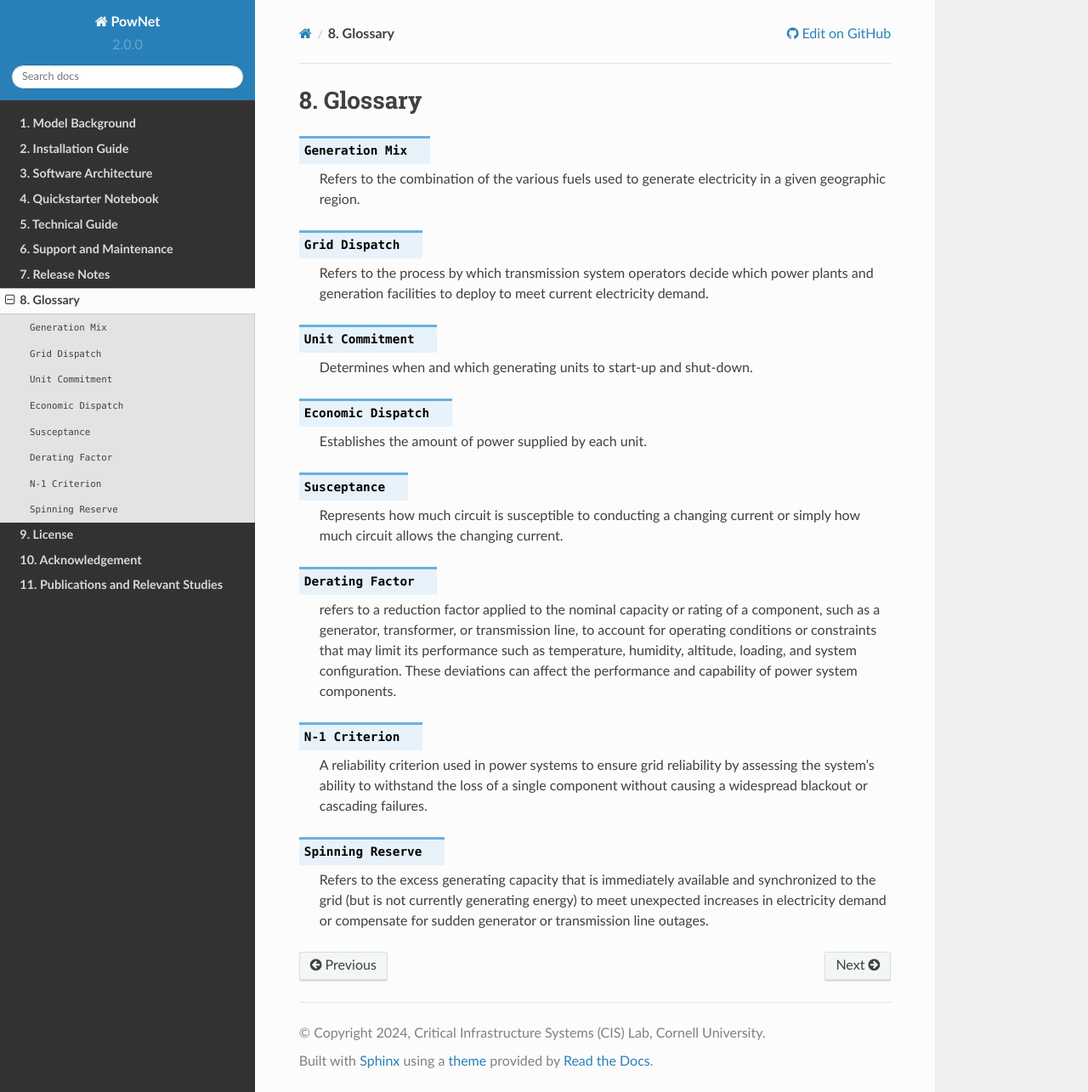
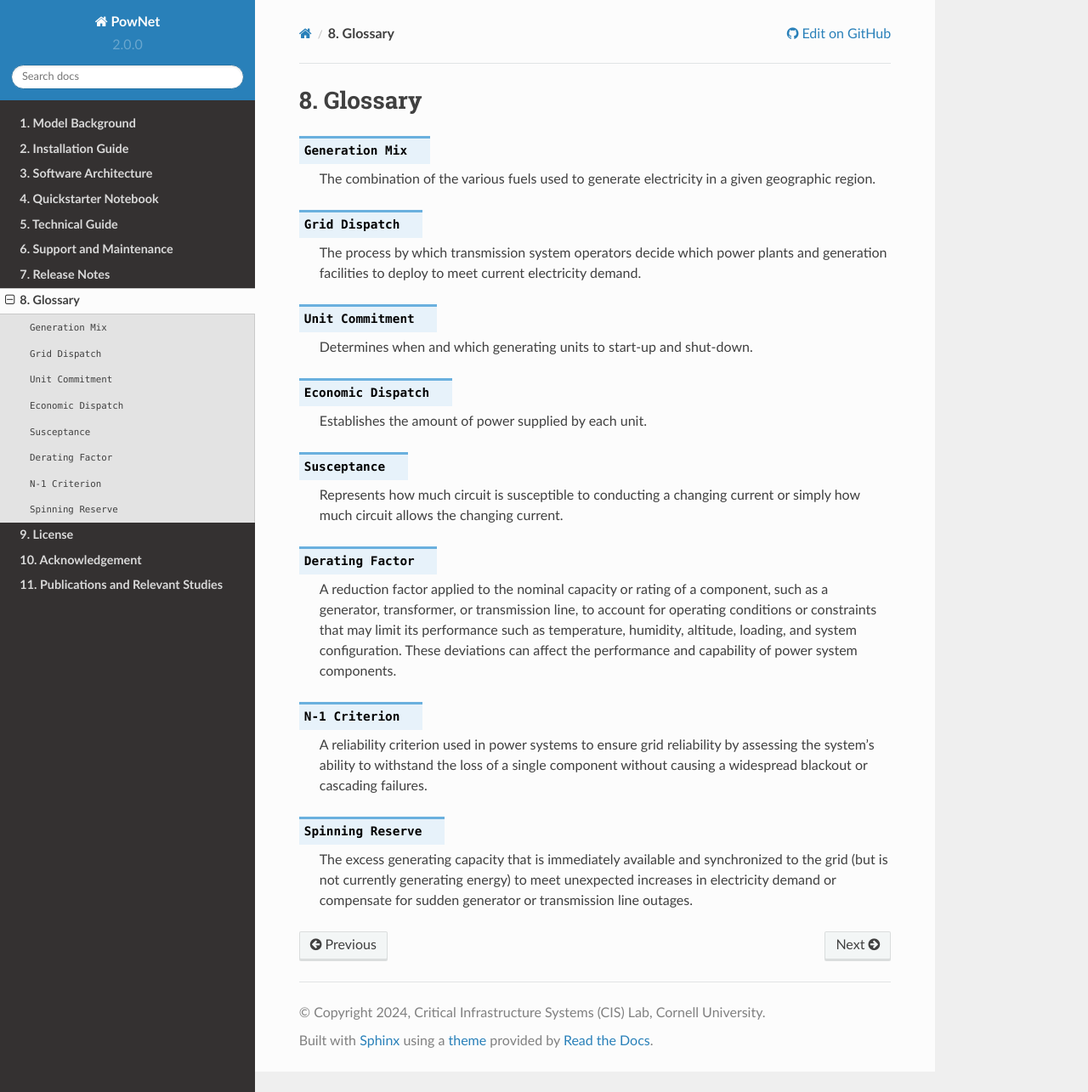
Before and after one commit to HishamEldardiry/PowNet_Documentation, a Sphinx documentation site: the page built from docs/source/pages/glossary.rst, in a window 1280 px wide and 1285 px high. Shown: the whole window at 85% size. Built offline with Sphinx 7.4.7 and the Read the Docs theme 2.0.0, drawn with Linux system fonts in a browser that asks for light colours.

Commit message:
Update glossary.rst

```diff
--- a/docs/source/pages/glossary.rst
+++ b/docs/source/pages/glossary.rst
@@ -3,11 +3,11 @@
 
 .. confval:: Generation Mix
 
-    Refers to the combination of the various fuels used to generate electricity in a given geographic region.
+    The combination of the various fuels used to generate electricity in a given geographic region.
 
 .. confval:: Grid Dispatch
 
-    Refers to the process by which transmission system operators decide which power plants and generation facilities to deploy to meet current electricity demand.
+    The process by which transmission system operators decide which power plants and generation facilities to deploy to meet current electricity demand.
 
 .. confval:: Unit Commitment
 
@@ -23,7 +23,7 @@
 
 .. confval:: Derating Factor
 
-    refers to a reduction factor applied to the nominal capacity or rating of a component, such as a generator, transformer, or transmission line, to account for operating conditions or  constraints that may limit its performance such as temperature, humidity, altitude, loading, and system configuration. These deviations can affect the performance and capability of power system components.
+    A reduction factor applied to the nominal capacity or rating of a component, such as a generator, transformer, or transmission line, to account for operating conditions or  constraints that may limit its performance such as temperature, humidity, altitude, loading, and system configuration. These deviations can affect the performance and capability of power system components.
 
 .. confval:: N-1 Criterion
 
@@ -31,4 +31,4 @@
 
 .. confval:: Spinning Reserve
 
-    Refers to the excess generating capacity that is immediately available and synchronized to the grid (but is not currently generating energy) to meet unexpected increases in electricity demand or compensate for sudden generator or transmission line outages.
+    The excess generating capacity that is immediately available and synchronized to the grid (but is not currently generating energy) to meet unexpected increases in electricity demand or compensate for sudden generator or transmission line outages.
```
